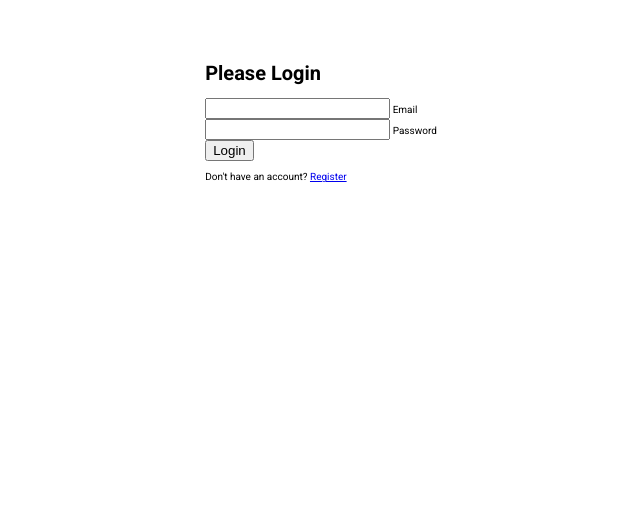
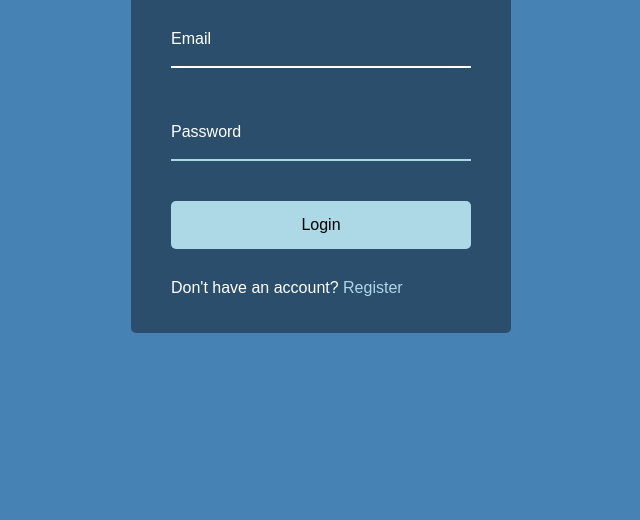
Before and after one commit to rgoshen/form_input_wave, a plain HTML site: page index.html in a window 1280 px wide. Shown: the part 280-800 px from the top of the page, without its empty margins (319-959 px from the left). Drawn offline with Linux system fonts and the light colour scheme; a web font is replaced by a local one.

Commit message:
added styling

```diff
--- a/css/style.css
+++ b/css/style.css
@@ -1,15 +1,17 @@
-@import url("https://fonts.googleapis.com/css2?family=Roboto:ital,wght@0,400;0,700;1,400&display=swap");
+@import url("https://fonts.googleapis.com/css2?family=Muli&display=swap");
 
 * {
   box-sizing: border-box;
 }
 
 html {
-  font-size: 10px;
+  font-size: 16px;
 }
 
 body {
-  font-family: "Roboto", sans-serif;
+  background-color: steelblue;
+  color: #fff;
+  font-family: "Muli", sans-serif;
   padding: 0;
   margin: 0;
   display: flex;
@@ -19,3 +21,85 @@ body {
   height: 100vh;
   overflow: hidden;
 }
+
+.container {
+  background-color: rgba(0, 0, 0, 0.4);
+  padding: 20px 40px;
+  border-radius: 5px;
+}
+
+.container h1 {
+  text-align: center;
+  margin-bottom: 30px;
+}
+
+.container a {
+  text-decoration: none;
+  color: lightblue;
+}
+
+.btn {
+  cursor: pointer;
+  display: inline-block;
+  width: 100%;
+  background: lightblue;
+  padding: 15px;
+  font-family: inherit;
+  font-size: 16px;
+  border: 0;
+  border-radius: 5px;
+}
+
+.btn:focus {
+  outline: 0;
+}
+
+.btn:active {
+  transform: scale(0.98);
+}
+
+.text {
+  margin-top: 30px;
+}
+
+.form-control {
+  position: relative;
+  margin: 20px 0 40px;
+  width: 300px;
+}
+
+.form-control input {
+  background-color: transparent;
+  border: 0;
+  border-bottom: 2px #fff solid;
+  display: block;
+  width: 100%;
+  padding: 15px 0;
+  font-size: 18px;
+  color: #fff;
+}
+
+.form-control input:focus,
+.form-control input:valid {
+  outline: 0;
+  border-bottom-color: lightblue;
+}
+
+.form-control label {
+  position: absolute;
+  top: 15px;
+  left: 0;
+}
+
+.form-control label span {
+  display: inline-block;
+  font-size: 18px;
+  min-width: 5px;
+  transition: 0.3s cubic-bezier(0.68, -0.55, 0.265, 1.55);
+}
+
+.form-control input:focus + label span,
+.form-control input:valid + label span {
+  color: lightblue;
+  transform: translateY(-30px);
+}
```
